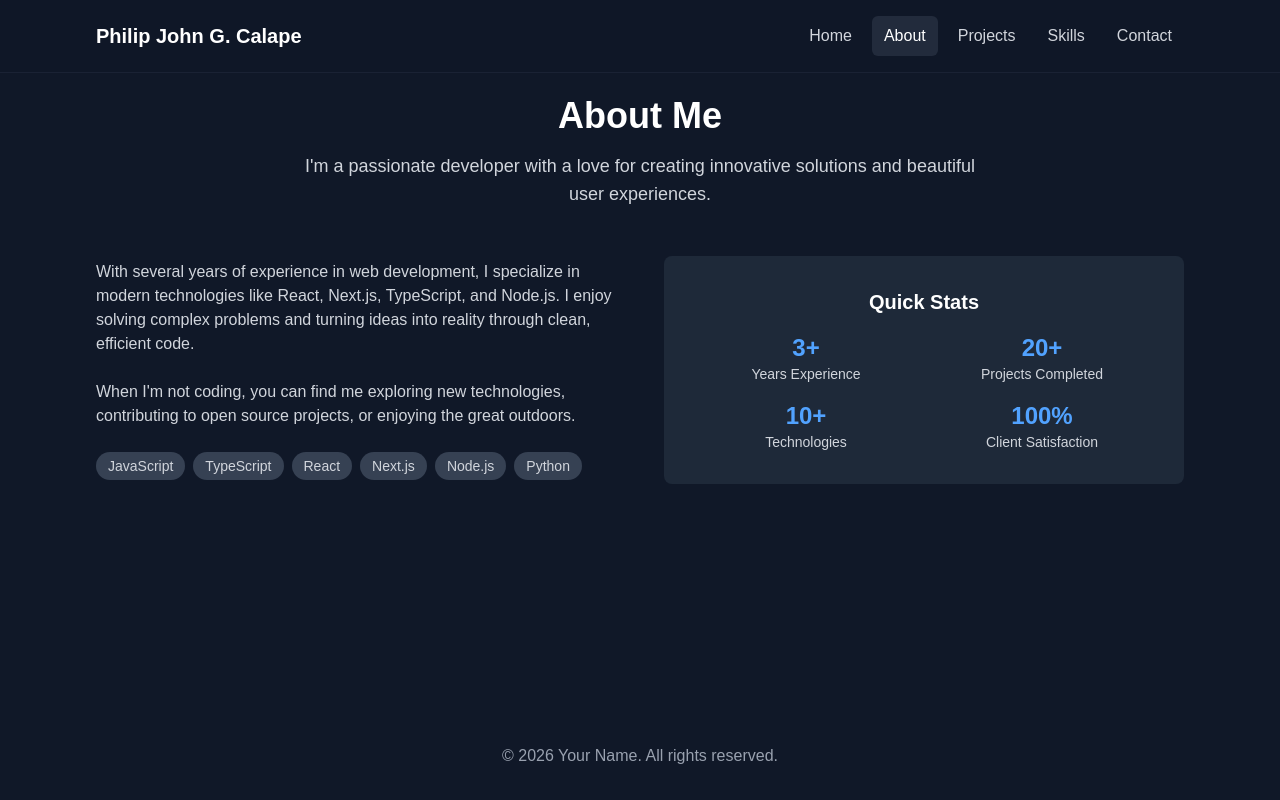
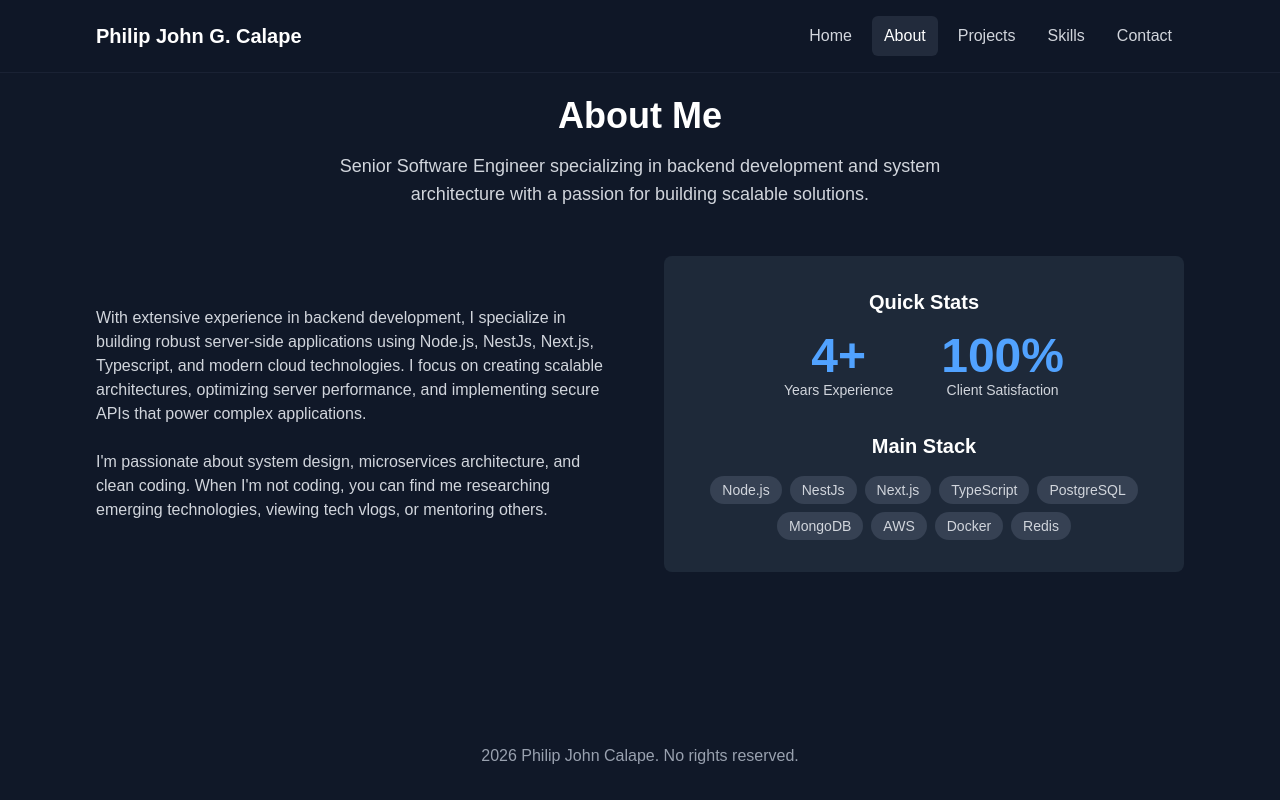
Before and after one commit to PCalape/personal, a Next.js app: page /about in a window 1280 px wide. Built offline with nearby package versions, Linux system fonts and the light colour scheme.

Commit message:
update descriptions

```diff
--- a/app/about/page.tsx
+++ b/app/about/page.tsx
@@ -14,77 +14,74 @@ export default function About() {
               About Me
             </h1>
             <p className="text-base sm:text-lg text-gray-300 max-w-2xl mx-auto">
-              I&apos;m a passionate developer with a love for creating
-              innovative solutions and beautiful user experiences.
+              Senior Software Engineer specializing in backend development and
+              system architecture with a passion for building scalable
+              solutions.
             </p>
           </div>
           <div className="grid md:grid-cols-2 gap-8 sm:gap-12 items-center">
             <div className="space-y-4 sm:space-y-6">
               <p className="text-sm sm:text-base text-gray-300">
-                With several years of experience in web development, I
-                specialize in modern technologies like React, Next.js,
-                TypeScript, and Node.js. I enjoy solving complex problems and
-                turning ideas into reality through clean, efficient code.
+                With extensive experience in backend development, I specialize
+                in building robust server-side applications using Node.js,
+                NestJs, Next.js, Typescript, and modern cloud technologies. I
+                focus on creating scalable architectures, optimizing server
+                performance, and implementing secure APIs that power complex
+                applications.
               </p>
               <p className="text-sm sm:text-base text-gray-300">
-                When I&apos;m not coding, you can find me exploring new
-                technologies, contributing to open source projects, or enjoying
-                the great outdoors.
+                I&apos;m passionate about system design, microservices
+                architecture, and clean coding. When I&apos;m not coding, you
+                can find me researching emerging technologies, viewing tech
+                vlogs, or mentoring others.
               </p>
-              <div className="flex flex-wrap gap-2">
-                {[
-                  "JavaScript",
-                  "TypeScript",
-                  "React",
-                  "Next.js",
-                  "Node.js",
-                  "Python",
-                ].map((tech) => (
-                  <span
-                    key={tech}
-                    className="bg-gray-700 text-gray-300 px-3 py-1 rounded-full text-xs sm:text-sm"
-                  >
-                    {tech}
-                  </span>
-                ))}
-              </div>
             </div>
             <div className="bg-gray-800 rounded-lg p-6 sm:p-8 text-center order-first md:order-last">
               <h3 className="text-lg sm:text-xl font-semibold text-white mb-4">
                 Quick Stats
               </h3>
-              <div className="grid grid-cols-2 gap-3 sm:gap-4">
+              <div className="flex justify-center gap-8 sm:gap-12">
                 <div>
-                  <div className="text-xl sm:text-2xl font-bold text-blue-400">
-                    3+
+                  <div className="text-2xl sm:text-5xl font-bold text-blue-400">
+                    4+
                   </div>
                   <div className="text-xs sm:text-sm text-gray-300">
                     Years Experience
                   </div>
                 </div>
                 <div>
-                  <div className="text-xl sm:text-2xl font-bold text-blue-400">
-                    20+
-                  </div>
-                  <div className="text-xs sm:text-sm text-gray-300">
-                    Projects Completed
-                  </div>
-                </div>
-                <div>
-                  <div className="text-xl sm:text-2xl font-bold text-blue-400">
-                    10+
-                  </div>
-                  <div className="text-xs sm:text-sm text-gray-300">
-                    Technologies
-                  </div>
-                </div>
-                <div>
-                  <div className="text-xl sm:text-2xl font-bold text-blue-400">
+                  <div className="text-2xl sm:text-5xl font-bold text-blue-400">
                     100%
                   </div>
                   <div className="text-xs sm:text-sm text-gray-300">
                     Client Satisfaction
                   </div>
+                </div>
+              </div>
+
+              <div className="mt-6 sm:mt-8">
+                <h3 className="text-lg sm:text-xl font-semibold text-white mb-4">
+                  Main Stack
+                </h3>
+                <div className="flex flex-wrap gap-2 justify-center">
+                  {[
+                    "Node.js",
+                    "NestJs",
+                    "Next.js",
+                    "TypeScript",
+                    "PostgreSQL",
+                    "MongoDB",
+                    "AWS",
+                    "Docker",
+                    "Redis",
+                  ].map((tech) => (
+                    <span
+                      key={tech}
+                      className="bg-gray-700 text-gray-300 px-3 py-1 rounded-full text-xs sm:text-sm"
+                    >
+                      {tech}
+                    </span>
+                  ))}
                 </div>
               </div>
             </div>
--- a/app/layout.tsx
+++ b/app/layout.tsx
@@ -13,9 +13,9 @@ const geistMono = Geist_Mono({
 });
 
 export const metadata: Metadata = {
-  title: "Your Name - Portfolio",
+  title: "Philip John Calape - Portfolio",
   description:
-    "Full Stack Developer passionate about creating beautiful and functional web experiences",
+    "Senior Software Engineer passionate about building scalable systems and robust applications",
 };
 
 export default function RootLayout({
--- a/app/page.tsx
+++ b/app/page.tsx
@@ -30,8 +30,8 @@ export default function Home() {
               Hi, I&apos;m <span className="text-blue-400">Philip</span>
             </h1>
             <p className="text-lg sm:text-xl md:text-2xl text-gray-300 mb-6 sm:mb-8 max-w-3xl mx-auto leading-relaxed px-4">
-              Full Stack Developer passionate about creating beautiful and
-              functional web experiences
+              Senior Software Engineer passionate about building scalable
+              systems and robust applications
             </p>
             <div className="flex flex-col sm:flex-row gap-3 sm:gap-4 justify-center max-w-md sm:max-w-none mx-auto">
               <Link
--- a/app/projects/page.tsx
+++ b/app/projects/page.tsx
@@ -14,8 +14,10 @@ export default function Projects() {
               Featured Projects
             </h1>
             <p className="text-base sm:text-lg text-gray-300 max-w-2xl mx-auto">
-              Here are some of my recent projects that showcase my skills and
-              experience.
+              Here are some of my featured projects that demonstrate my
+              full-stack development capabilities and backend expertise. While
+              some projects showcase frontend interfaces, they include robust
+              backend architectures and server-side solutions.
             </p>
           </div>
           <div className="grid sm:grid-cols-2 lg:grid-cols-3 gap-6 sm:gap-8">
--- a/components/Footer.tsx
+++ b/components/Footer.tsx
@@ -4,7 +4,7 @@ export default function Footer() {
       <div className="max-w-6xl mx-auto px-4 sm:px-6 lg:px-8">
         <div className="text-center">
           <p className="text-gray-400 text-sm sm:text-base">
-            © 2026 Your Name. All rights reserved.
+            2026 Philip John Calape. No rights reserved.
           </p>
         </div>
       </div>
```
